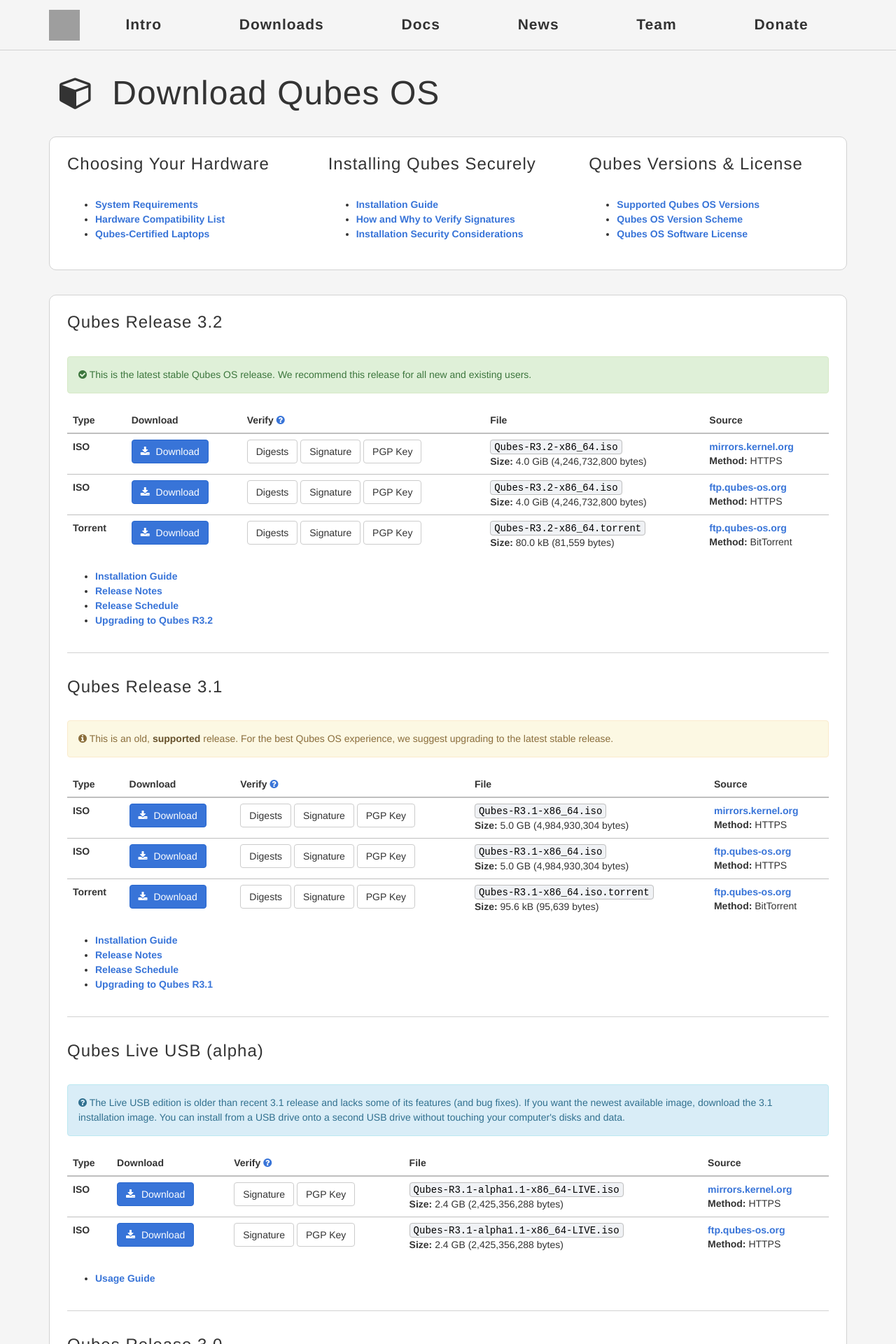
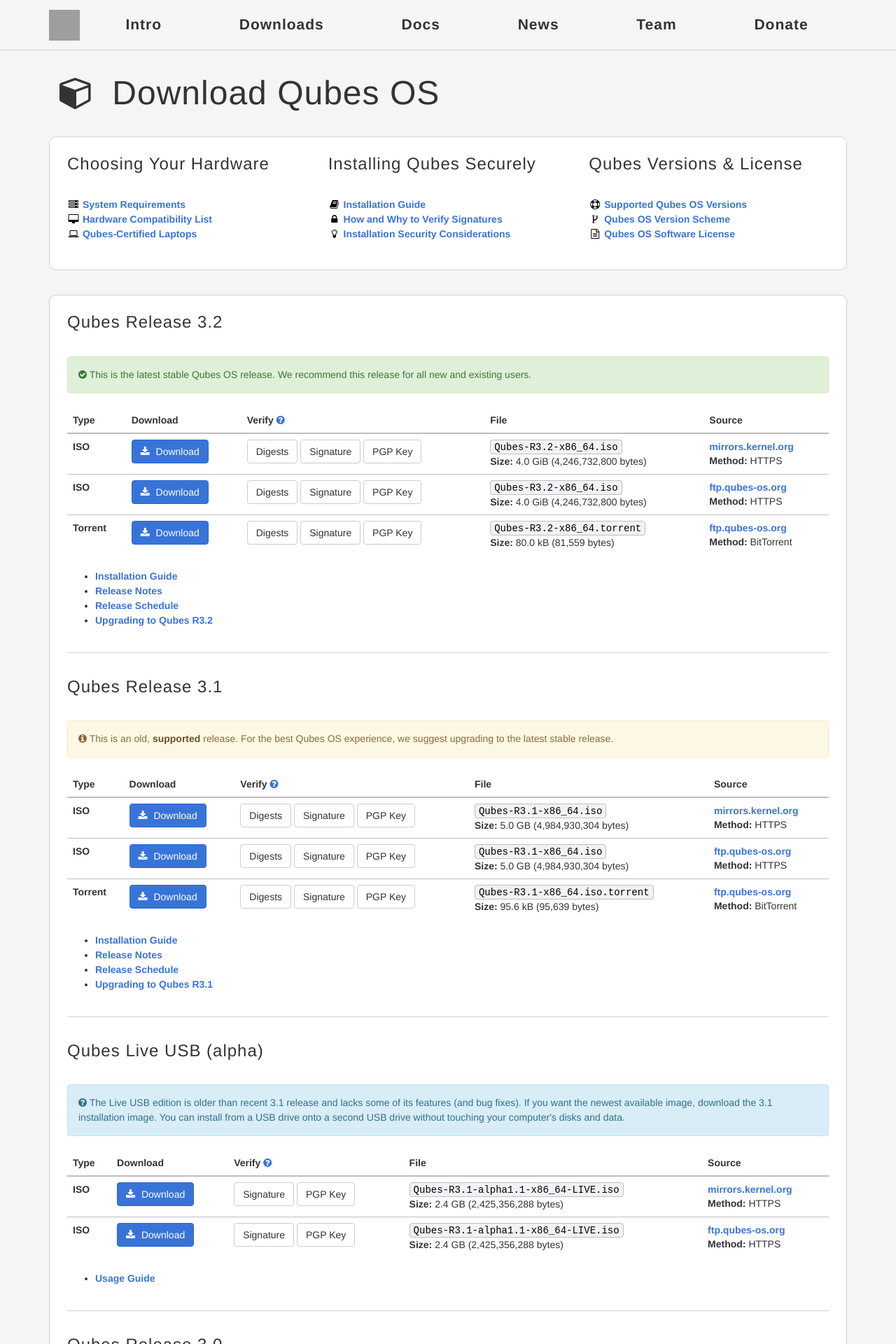
Before and after one commit to QubesOS/qubesos.github.io, a Jekyll site: the page built from pages/downloads.md, in a window 1280 px wide. Shown: the top 1920 px of the page at 70% size. Built offline with Jekyll 4.4.1, drawn with Linux system fonts in a browser that asks for light colours; some web fonts are replaced; grey boxes are pictures that could not be loaded.

Commit message:
Replace bullets with relevant icons

```diff
--- a/pages/downloads.md
+++ b/pages/downloads.md
@@ -13,26 +13,26 @@ redirect_from:
   <div class="row">
     <div class="col-lg-4 col-md-4">
       <h3>Choosing Your Hardware</h3>
-      <ul class="more-top">
-        <li><a href="/doc/system-requirements/">System Requirements</a></li>
-        <li><a href="/hcl/">Hardware Compatibility List</a></li>
-        <li><a href="/doc/certified-laptops">Qubes-Certified Laptops</a></li>
+      <ul class="list-unstyled more-top">
+        <li><a href="/doc/system-requirements/"><i class="fa fa-server fa-fw black-icon"></i> System Requirements</a></li>
+        <li><a href="/hcl/"><i class="fa fa-desktop fa-fw black-icon"></i> Hardware Compatibility List</a></li>
+        <li><a href="/doc/certified-laptops"><i class="fa fa-laptop fa-fw black-icon"></i> Qubes-Certified Laptops</a></li>
       </ul>
     </div>
     <div class="col-lg-4 col-md-4">
       <h3>Installing Qubes Securely</h3>
-      <ul class="more-top">
-        <li><a href="/doc/installation-guide/">Installation Guide</a></li>
-        <li><a href="/doc/verifying-signatures/">How and Why to Verify Signatures</a></li>
-        <li><a href="/doc/install-security/">Installation Security Considerations</a></li>
+      <ul class="list-unstyled more-top">
+        <li><a href="/doc/installation-guide/"><i class="fa fa-book fa-fw black-icon"></i> Installation Guide</a></li>
+        <li><a href="/doc/verifying-signatures/"><i class="fa fa-lock fa-fw black-icon"></i> How and Why to Verify Signatures</a></li>
+        <li><a href="/doc/install-security/"><i class="fa fa-lightbulb-o fa-fw black-icon"></i> Installation Security Considerations</a></li>
       </ul>
     </div>
     <div class="col-lg-4 col-md-4">
       <h3>Qubes Versions & License</h3>
-      <ul class="more-top">
-        <li><a href="/doc/supported-versions/">Supported Qubes OS Versions</a></li>
-        <li><a href="/doc/version-scheme/">Qubes OS Version Scheme</a></li>
-        <li><a href="/doc/license/">Qubes OS Software License</a></li>
+      <ul class="list-unstyled more-top">
+        <li><a href="/doc/supported-versions/"><i class="fa fa-life-ring fa-fw black-icon"></i> Supported Qubes OS Versions</a></li>
+        <li><a href="/doc/version-scheme/"><i class="fa fa-code-fork fa-fw black-icon"></i> Qubes OS Version Scheme</a></li>
+        <li><a href="/doc/license/"><i class="fa fa-file-text-o fa-fw black-icon"></i> Qubes OS Software License</a></li>
       </ul>
     </div>
   </div>
```
